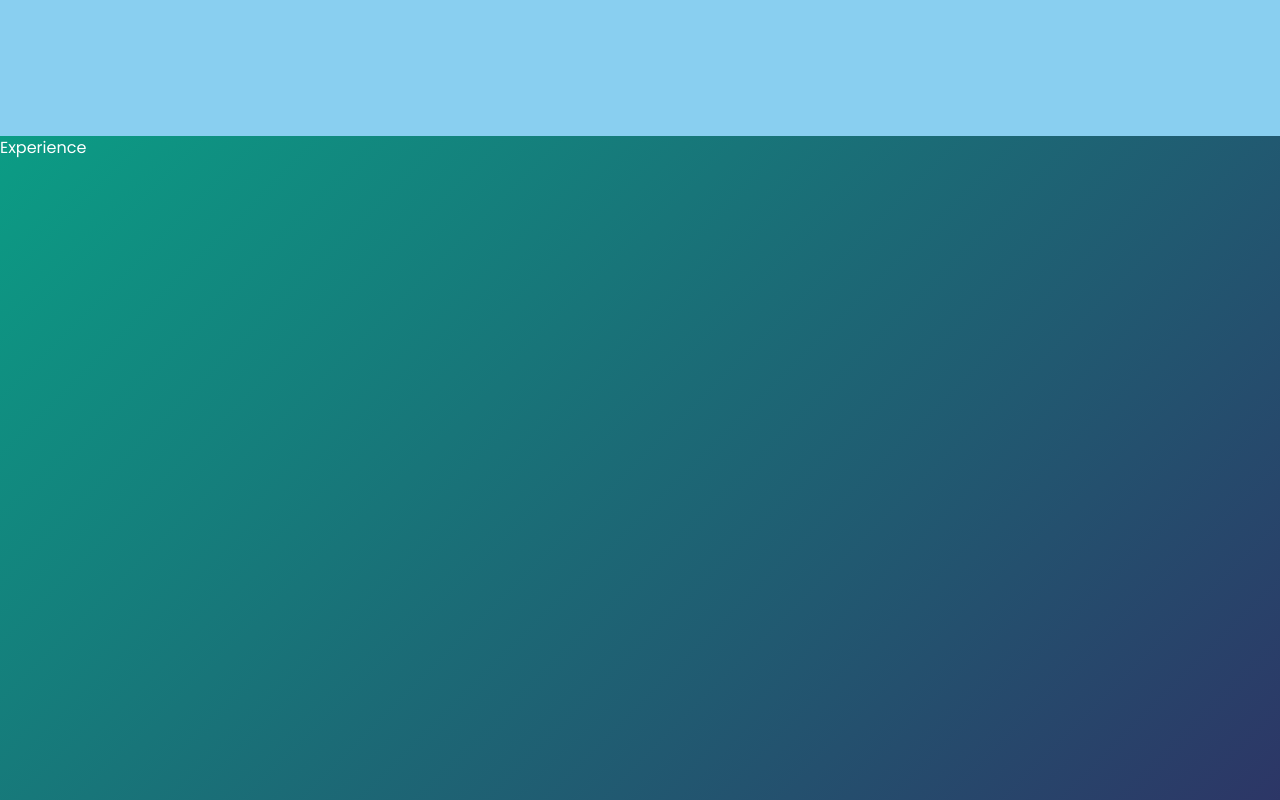
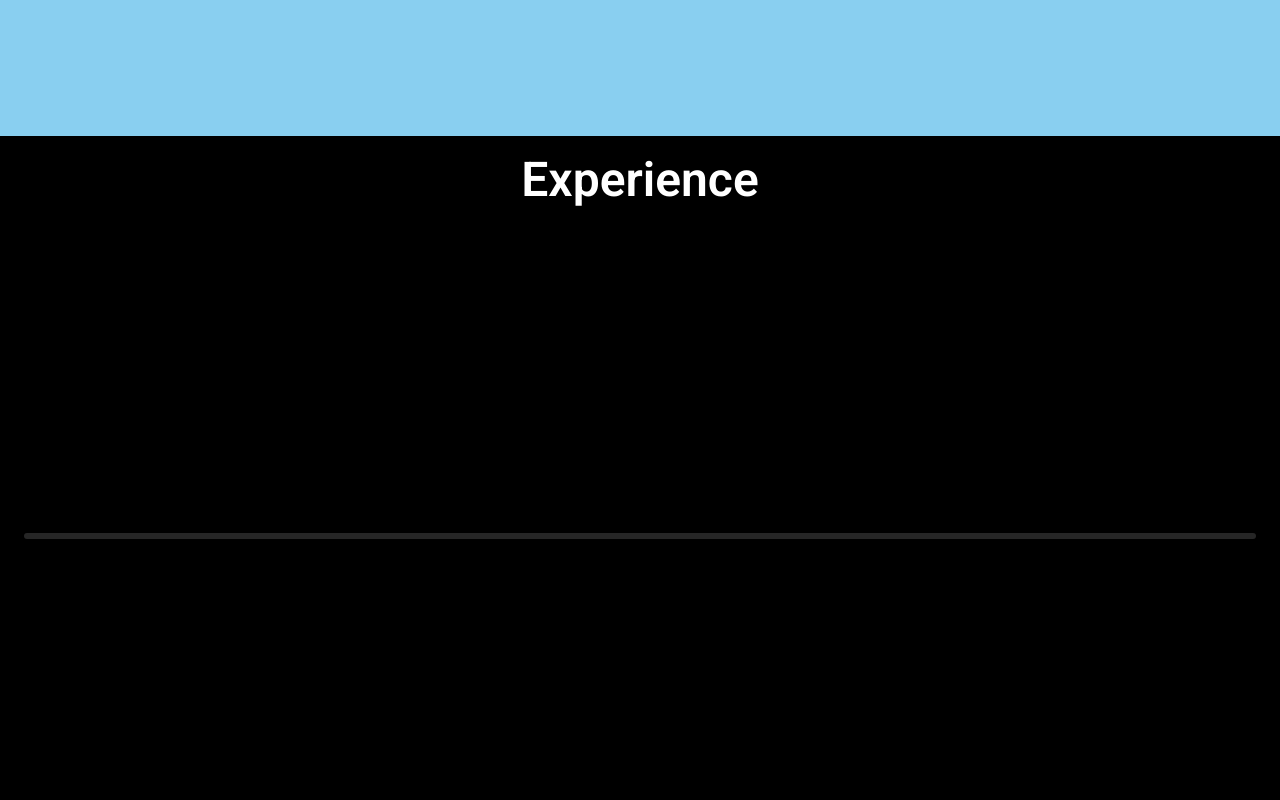
Before and after one commit to abhinav1392004/Abhinav_Dev_Hub_Portfolio, a React (Vite) app: page / in a window 1280 px wide. Shown: the part 3320-4120 px from the top of the page. Built offline with nearby package versions, Linux system fonts and the light colour scheme.

Commit message:
implement scroll-based experience timeline animation

```diff
--- a/src/section/Experience.jsx
+++ b/src/section/Experience.jsx
@@ -1,9 +1,169 @@
-import React from 'react'
+import { useScroll, useTransform , motion} from "framer-motion";
+import { useEffect, useMemo, useRef, useState } from "react";
 
-const Experience = () => {
-  return (
-    <div className='h-screen'>Experience</div>
+
+const experiences = [
+  {
+    role: "Web Developer",
+    company: "Brain Mentors",
+    duration: "2022",
+    description: "Built high-performance apps, integrated AI features, improved engagement by 10%.",
+
+  },
+  {
+    role: "Web Developer Intern",
+    company: "Mobisoft Technologies",
+    duration: "2022 2023",
+    description: "Gained hands-on web development experience.",
+  },
+  {
+    role: "Graduate Engineer",
+    company: "HCL Technologies",
+    duration: "2024 2025",
+    description: "Built frontend of GenAI-powered PV Intake App with Next.js & TS for US client.",
+  },
+];
+
+
+function ExperienceItem({exp, idx, start, end, scrollYProgress, layout}){
+  const scale = useTransform(scrollYProgress, [start, end], [0,1]);
+  const opacity = useTransform(scrollYProgress, [start, end], [0,1]);
+
+  const y = useTransform(scrollYProgress, [start, end], [idx%2===0 ? 30: -30, 0]);
+  const x = useTransform(scrollYProgress, [start, end], [-24,0]);
+
+  if(layout==="desktop"){
+    return(
+      <>
+      <div className="relative flex flex-1 justify-center items-center min-w-0">
+        <motion.div className="z-10 w-7 h-7 rounded-full bg-white shadow-[0_0_0_8px_rgba(255, 255, 255, 0.1)] flex-shrink-0"
+        style={{scale, opacity}}
+        >
+        </motion.div>
+        <motion.article className={`absolute ${idx%2===0 ? "bottom-12":"top-12"}
+        bg-gray-900/80 backdrop-blur border border-gray-700/70 rounded-xl p-7 w-[320px] shadow-lg`}
+        style={{opacity, y, maxWidth:"90vw"}}
+        transition={{duration:0.4, delay:idx*0.15}}
+        >
+          <h3 className="text-xl font-semibold">
+            {exp.role}
+          </h3>
+          <p className="text-md text-gray-400 mb-3">
+            {exp.company} | {exp.duration}
+          </p>
+          <p className="text-md text-gray-300 break-words">
+            {exp.description}
+          </p>
+        </motion.article>
+      </div>
+      </>
+    )
+  }
+
+  return(
+    <div className="relative flex items-start">
+      <motion.div className="absolute -left-[14px] top-3 z-10 w-7 h-7 rounded-full bg-white shadow-[0_0_0_8px_rgba(255, 255, 255, 0.1)]"
+      style={{scale, opacity}}
+      />
+      <motion.article className="bg-gray-900/80 backdrop-blur border border-gray-700/70 rounded-xl p-5 w-[90vw] max-w-sm ml-6 shadow-lg"
+      style={{opacity, x}}
+      transition={{duration : 0.4, delay: idx*0.15}}
+      >
+        <h3 className="text-xl font-semibold break-words">
+            {exp.role}
+          </h3>
+          <p className="text-sm text-gray-400 mb-2 break-words">
+            {exp.company} | {exp.duration}
+          </p>
+          <p className="text-sm text-gray-300 break-words">
+            {exp.description}
+          </p>
+      </motion.article>
+    </div>
   )
 }
 
-export default Experience
+export default function Experience(){
+  const sceneRef=useRef(null);
+  const [isMobile, setIsMobile] = useState(false);
+
+  useEffect(()=>{
+    const checkMobile = ()=> setIsMobile(window.innerWidth < 768);
+    checkMobile();
+    window.addEventListener("resize", checkMobile)
+    return ()=> window.removeEventListener("resize", checkMobile)
+  }, [])
+
+  const SCENE_HEIGHT_VH = isMobile ? 160*experiences.length : 120*experiences.length;
+
+  const{scrollYProgress}=useScroll({
+    target:sceneRef,
+    offset:["start start", "end end"]
+  })
+
+  const threshold = useMemo(()=> experiences.map((_, i)=>(i+1)/experiences.length), []);
+  const lineSize = useTransform(scrollYProgress, (v)=>`${v*100}%`)
+
+  return(
+    <section id="experience" className="relative bg-black text-white">
+      <div ref={sceneRef}
+      style={{height:`${SCENE_HEIGHT_VH}vh`, minHeight: "120vh"}}
+      className="relative"
+      >
+        <div className="sticky top-0 h-screen flex flex-col">
+          <h2 className="text-4xl sm:text-5xl font-semibold mt-5 text-center">
+            Experience
+          </h2>
+          <div className="flex flex-1 items-center justify-center px-6 pb-10">
+            {!isMobile ? (
+              <div className="relative w-full max-w-7xl">
+                <div className="relative h-[6px] bg-white/15 rounded">
+                  <motion.div className="absolute left-0 top-0 h-[6px] bg-white rounded origin-left"
+                  style={{width:lineSize}}>
+
+
+                  </motion.div>
+                </div>
+
+                <div className="relative flex justify-between mt-0">
+                  {experiences.map((exp, idx)=>(
+                    <ExperienceItem
+                    key={idx}
+                    exp={exp}
+                    idx={idx}
+                    start={idx === 0 ? 0 : threshold[idx-1]}
+                    end={threshold[idx]}
+                    scrollYProgress={scrollYProgress}
+                    layout="desktop"
+                    />
+                  ))}
+                </div>
+
+              </div>
+            ) : (
+              <div className="relative border-l-2 border-white/20 ml-4 pl-4">
+                <motion.div
+                  className="absolute left-[-2px] top-0 w-[2px] bg-white origin-top"
+                  style={{ height: lineSize }}
+                />
+                <div className="flex flex-col gap-6">
+                  {experiences.map((exp, idx) => (
+                    <ExperienceItem
+                      key={idx}
+                      exp={exp}
+                      idx={idx}
+                      start={idx === 0 ? 0 : threshold[idx - 1]}
+                      end={threshold[idx]}
+                      scrollYProgress={scrollYProgress}
+                      layout="mobile"
+                    />
+                  ))}
+                </div>
+              </div>
+            )}
+          </div>
+        </div>
+      </div>
+    </section>
+  )
+}
```
